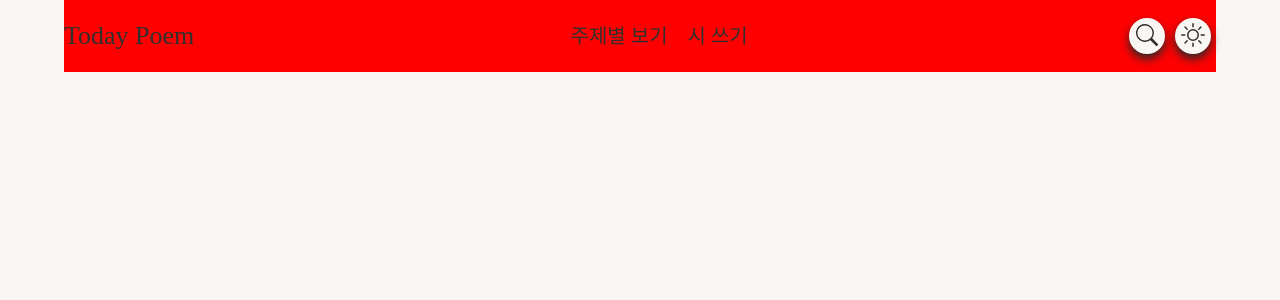
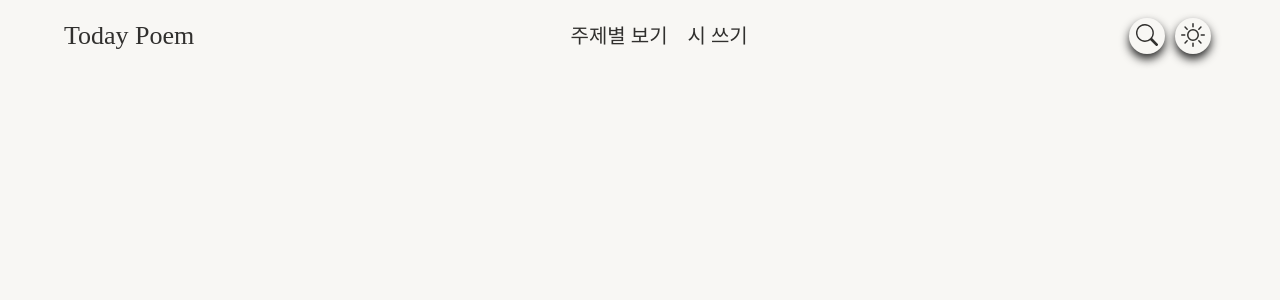
Before and after one commit to bangdler/poemToday, a React app in the folder FE/: page / in a window 1280 px wide. Shown: the top 300 px of the page. Built offline with nearby package versions, Linux system fonts and the light colour scheme; a web font is replaced by a local one.

Commit message:
feat: 스크롤 시 헤더 상태 변경하여 보이기 안보이기 구현

```diff
--- a/FE/src/components/Header.jsx
+++ b/FE/src/components/Header.jsx
@@ -4,34 +4,36 @@ import styled from 'styled-components';
 import GNB from '@/components/GNB';
 import Logo from '@/components/Logo';
 import UtilArea from '@/components/UtilArea';
+import { firstAndDebounce } from '@/utils/util';
 
 export default function Header() {
-  const [pageY, setPageY] = useState(0);
   const [position, setPosition] = useState('top');
+  const curPageY = useRef(0);
 
   const handleScroll = () => {
     const { scrollY } = window;
-    const dY = pageY - scrollY;
+    const dY = curPageY.current - scrollY;
+
     if (scrollY === 0) {
       setPosition('top');
     } else if (dY < 0) {
-      setPosition('hide');
-    } else {
+      setPosition('down');
+    } else if (dY > 0) {
       setPosition('up');
     }
-    setPageY(scrollY);
+    curPageY.current = scrollY;
   };
 
   useEffect(() => {
-    window.addEventListener('scroll', handleScroll);
+    window.addEventListener('scroll', firstAndDebounce(handleScroll, 150));
     return () => {
-      window.removeEventListener('scroll', handleScroll); //clean up
+      window.removeEventListener('scroll', firstAndDebounce(handleScroll, 150)); //clean up
     };
-  }, [pageY]);
+  }, []);
 
   return (
     <S_Header position={position}>
-      <S_Wrapper position={position}>
+      <S_Wrapper>
         <Logo name={'Today Poem'} link={'/'} />
         <GNB />
         <UtilArea />
@@ -47,15 +49,14 @@ const S_Header = styled.header`
   left: 0;
   height: 72px;
   font-family: 'Gamja Flower';
-  transform: ${({ position }) => (position === 'hide' ? `translateY(-72px)` : `translateY(0)`)};
+  border-bottom: ${({ position }) => (position === 'up' ? `1px solid #eee` : ``)};
+  transform: ${({ position }) => (position === 'down' ? `translateY(-72px)` : `translateY(0)`)};
   transition: transform 0.5s ease-out;
 `;
 
 const S_Wrapper = styled.div`
-  background-color: red;
   margin: 0 auto;
   height: 100%;
-  border-bottom: ${({ position }) => (position === 'up' ? `1px solid #333` : ``)};
   @media screen and ${({ theme }) => theme.device.tablet} {
     width: 80%;
     min-width: 768px;
--- a/FE/src/style/global.js
+++ b/FE/src/style/global.js
@@ -11,6 +11,8 @@ export const GlobalStyle = createGlobalStyle`
 	body {
 		width: 100vw;
 		height: 100vh;
+		margin: 0;
+		overflow-x: hidden;
 		background: ${({ theme }) => theme.mode.bgColor};
 		color: ${({ theme }) => theme.mode.textColor};
 		transition-property: background-color, color;
```
